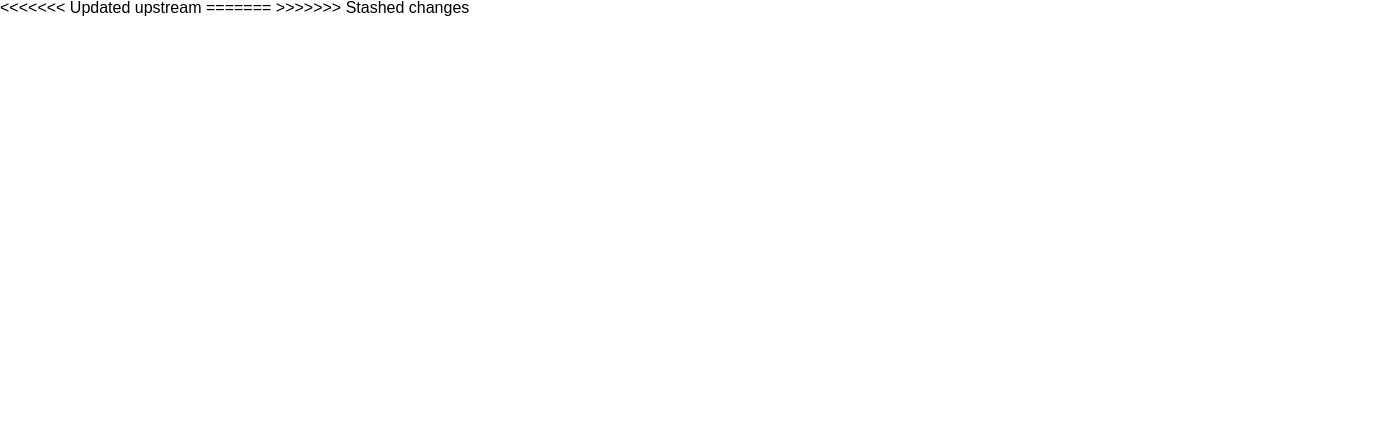
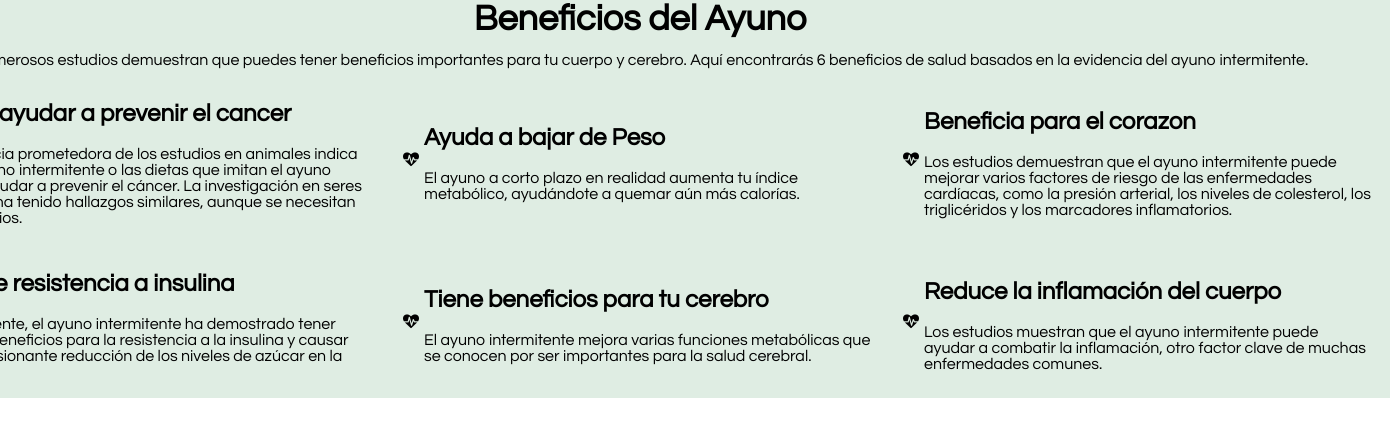
Before and after one commit to RaeMoraV/AyunoItermitente, a plain HTML site: page Public/index.html in a window 1280 px wide. Shown: the whole page, 1390 px wide, since content can reach past the window. Drawn offline with Linux system fonts and the light colour scheme.

Commit message:
seccion de beneficios estructura inicial
index.css , index.html actualizado

```diff
--- a/Public/Css/index.css
+++ b/Public/Css/index.css
@@ -0,0 +1,97 @@
+.beneficioContenedor {
+    display: flex;
+    flex-direction: column;
+    font-family: Century Gothic;
+
+}
+
+.encabezadoBeneficio {
+    border: 1px solid #dfede3;
+    width: 500px;
+    margin: 0px;
+    padding: 10 px;
+    display: flex;
+    flex-direction: column;
+    align-items: center;
+    background-color: #dfede3;
+
+}
+
+.encabezadoBeneficio h2{
+    font-weight: bold;
+    font-size: 36px;
+}
+
+
+.beneficio {
+    border: 3px solid #dfede3;
+    width: 500px;
+    margin: 0px;
+    padding: 10px;
+    display: flex;
+    flex-direction: column;
+    align-items: center;
+    background-color: #dfede3;
+}
+.fa fa-heartbeat {
+    min-height: 70px;
+    margin-bottom: 20px;
+    margin-top: 50px;
+    border: 10px solid #000;
+    font-size:48px;
+    color:red;
+    border-radius: 100%;
+}
+
+
+.text h3{
+    font-weight:bold;
+    font-size: 24px;
+}
+
+.text p,
+.text h3,.encabezadoBeneficio p{
+    text-align: center;
+    margin-top: 10px;
+    padding: 5px;
+
+}
+
+@media (min-width: 746px) {
+    .beneficioContenedor {
+        flex-direction: column;
+        align-items: center;
+
+    }
+
+    .encabezadoBeneficio {
+        flex-direction: column;
+        width: 1500px;
+
+
+    }
+
+    .encabezadoBeneficio p, .encabezadoBeneficio h2{
+        text-align:left;
+
+    }
+
+    .beneficio {
+        flex-direction: row;
+
+    }
+
+    .row {
+        display: flex;
+        flex-direction: row;
+    }
+
+    .text p,
+    .text h3{
+        text-align:left;
+    }
+    .fa fa-heartbeat {
+        margin-right: 10px;
+        margin-left: 20px;
+    }
+}
--- a/Public/index.html
+++ b/Public/index.html
@@ -9,18 +9,91 @@
     <link rel="stylesheet" href="Css/reset.css">
     <link rel="stylesheet" href="Css/globales.css">
     <link rel="stylesheet" href="Css/index.css">
-<<<<<<< Updated upstream
 
     <!-- Icons Repository (https://fontawesome.com/)-->
     <script src="https://kit.fontawesome.com/0e797b15b3.js" crossorigin="anonymous"></script>
 
     <!-- META Info -->
-=======
     <link rel="stylesheet" href="http://cdnjs.cloudflare.com/ajax/libs/font-awesome/4.4.0/css/font-awesome.min.css">
->>>>>>> Stashed changes
     <title>OM | Home</title>
 </head>
 <body>
+
+    <main>
+        <div class="beneficioContenedor">
+            <div class="encabezadoBeneficio">
+                <h2>Beneficios del Ayuno</h2>
+                <p>Numerosos estudios demuestran que puedes tener beneficios importantes para tu
+                   cuerpo y cerebro.
+                   Aquí encontrarás 6 beneficios de salud basados en la evidencia del ayuno intermitente.
+
+                    </p>
+            </div>
+
+            <div class="row">
+                <div class="beneficio">
+                    <i class="fa fa-heartbeat"></i>
+                    <div class="text">
+                        <h3>Puede ayudar a prevenir el cancer</h3>
+                        <p>La evidencia prometedora de los estudios en animales indica que el ayuno intermitente
+                            o las dietas que imitan el ayuno pueden ayudar a prevenir el cáncer. La investigación en
+                            seres humanos ha tenido hallazgos similares, aunque se necesitan más estudios.</p>
+
+                    </div>
+                </div>
+                <div class="beneficio">
+                    <i class="fa fa-heartbeat"></i>
+                    <div class="text">
+                        <h3>Ayuda a bajar de Peso</h3>
+                        <p>El ayuno a corto plazo en realidad aumenta tu índice metabólico,
+                         ayudándote a quemar aún más calorías.</p>
+
+                    </div>
+                </div>
+                <div class="beneficio">
+                    <i class="fa fa-heartbeat"></i>
+                    <div class="text">
+                        <h3>Beneficia para el corazon</h3>
+                        <p>Los estudios demuestran que el ayuno intermitente puede mejorar varios factores de riesgo de las enfermedades cardíacas,
+                          como la presión arterial, los niveles de colesterol, los triglicéridos y los marcadores inflamatorios.</p>
+
+                    </div>
+                </div>
+            </div>
+            <div class="row">
+                <div class="beneficio">
+                    <i class="fa fa-heartbeat"></i>
+                    <div class="text">
+                        <h3><strong>Reduce resistencia a insulina</strong></h3>
+                        <p>Curiosamente, el ayuno intermitente ha demostrado tener mayores beneficios
+                         para la resistencia a la insulina y causar una impresionante reducción de
+                         los niveles de azúcar en la sangre.</p>
+
+                    </div>
+                </div>
+                <div class="beneficio">
+                    <i class="fa fa-heartbeat"></i>
+                    <div class="text">
+                        <h3> Tiene beneficios para tu cerebro</h3>
+                        <p>El ayuno intermitente mejora varias funciones metabólicas que se
+                           conocen por ser importantes para la salud cerebral.</p>
+
+                    </div>
+                </div>
+                <div class="beneficio">
+                    <i class="fa fa-heartbeat"></i>
+                    <div class="text">
+                        <h3>Reduce la inflamación del cuerpo</h3>
+                        <p>Los estudios muestran que el ayuno intermitente puede ayudar a combatir la inflamación,
+                           otro factor clave de muchas enfermedades comunes.</p>
+
+                    </div>
+                </div>
+            </div>
+        </div>
+
+
+    </main>
 
 
 
```
